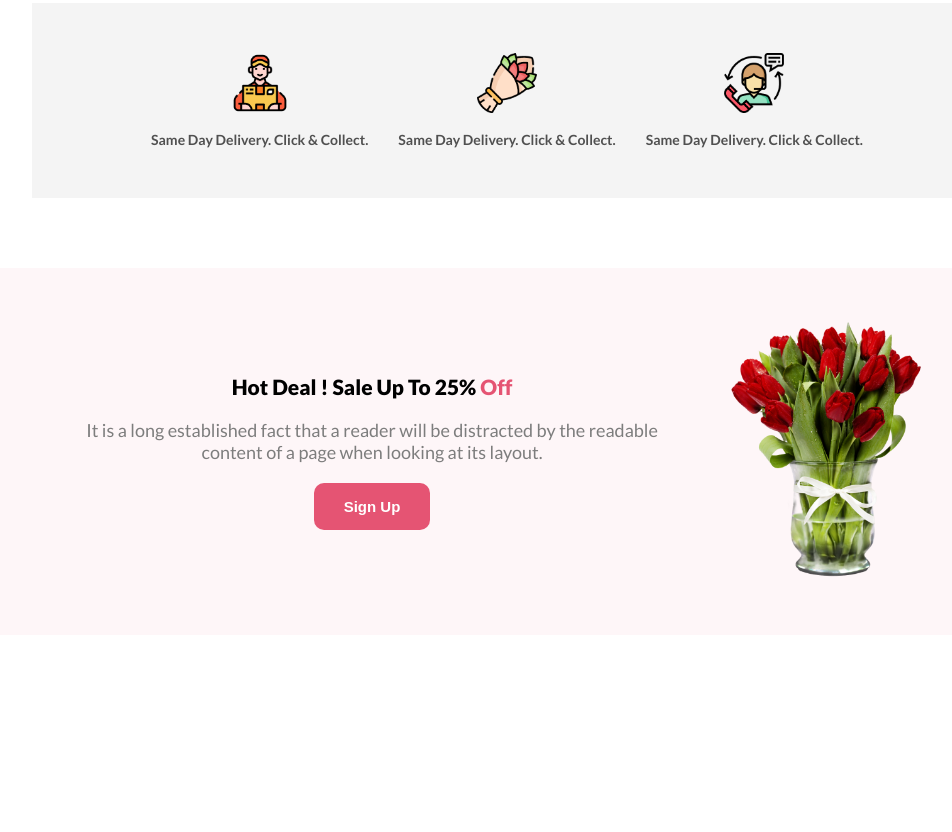
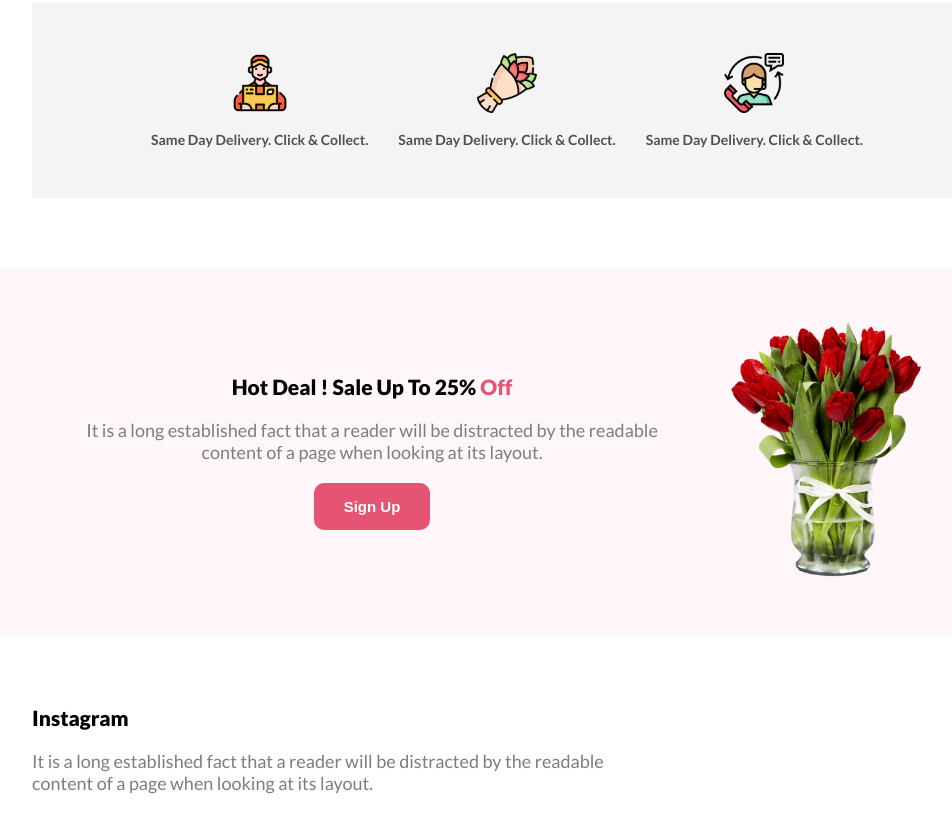
Before and after one commit to symumsakin/flower-shop-recoded, a plain HTML site: page index.html in a window 1280 px wide. Shown: the part 1226-2058 px from the top of the page, without its empty margins (133-1085 px from the left). Before the commit the page ends 1861 px from the top, so only its background shows below. Drawn offline with Linux system fonts and the light colour scheme.

Commit message:
instagram section started

```diff
--- a/index.html
+++ b/index.html
@@ -94,6 +94,14 @@
                 <img src="assets/pngwing 8.png" alt="">
             </div>
         </section>
+
+        <section class="instagram">
+            <div class="insta-left">
+                <h2 class="primary-h2">Instagram</h2>
+                <p class="primary-p">It is a long established fact that a reader will be distracted by the readable <br>
+                    content of a page when looking at its layout.</p>
+            </div>
+        </section>
     </main>
 </body>
 
--- a/style.css
+++ b/style.css
@@ -165,3 +165,9 @@ header {
 .hot-deal-right > img{
     width: 200px;
 }
+
+.instagram{
+    width: 950px;
+    margin: 70px auto;
+
+}
```
